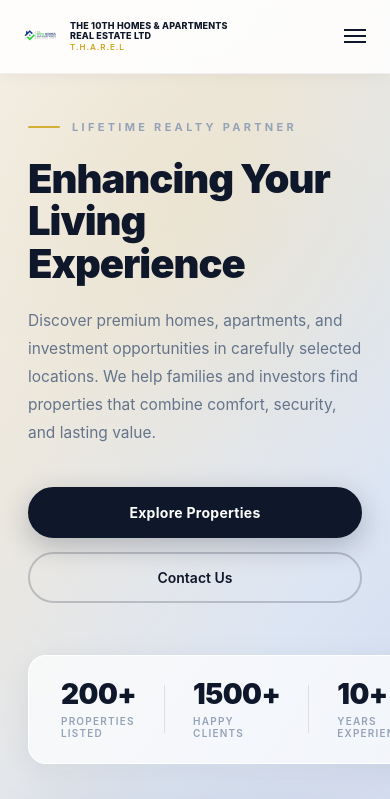
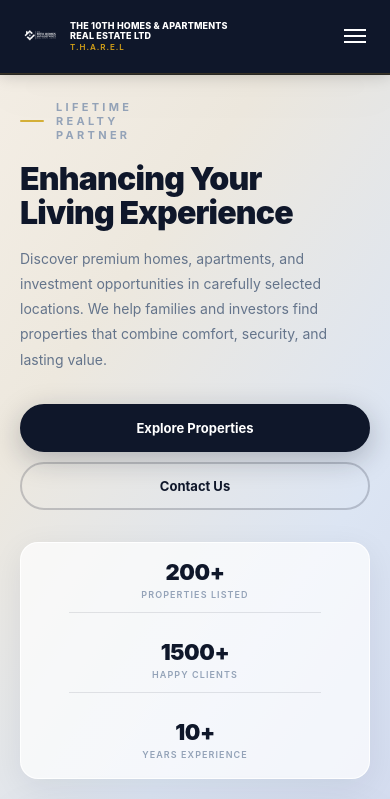
Before and after one commit to CodeWithHife/Tharel-homes, a Next.js app: page / in a window 390 px wide. Shown: the top 799 px of the page. Built offline with nearby package versions, Linux system fonts and the light colour scheme.

Commit message:
Hero: mobile stats fix, Navbar: black & gold theme with active link highlighting

```diff
--- a/src/components/Hero.jsx
+++ b/src/components/Hero.jsx
@@ -28,15 +28,16 @@ function useCountUp(target, duration = 2000, start = false) {
 function StatItem({ value, suffix, label, animate }) {
   const count = useCountUp(value, 2000, animate);
   return (
-    <div style={{ display: "flex", flexDirection: "column" }}>
+    <div style={{ display: "flex", flexDirection: "column", alignItems: "center" }}>
       <span
         style={{
           color: "#0F172A",
-          fontSize: "28px",
+          fontSize: "clamp(22px, 4vw, 28px)",
           fontWeight: 900,
           lineHeight: 1,
           fontFamily: "var(--font-montserrat), sans-serif",
           letterSpacing: "-0.02em",
+          textAlign: "center",
         }}
       >
         {count}
@@ -45,11 +46,12 @@ function StatItem({ value, suffix, label, animate }) {
       <span
         style={{
           color: "#94a3b8",
-          fontSize: "10px",
+          fontSize: "clamp(9px, 1.5vw, 10px)",
           letterSpacing: "0.12em",
           textTransform: "uppercase",
-          marginTop: "7px",
+          marginTop: "6px",
           fontWeight: 600,
+          textAlign: "center",
         }}
       >
         {label}
@@ -175,20 +177,23 @@ export default function Hero() {
           transform: scale(1.03);
         }
 
-        .h-btn-primary {
+        .h-btn-primary, .h-btn-secondary {
           display: inline-flex;
           align-items: center;
           justify-content: center;
-          background: #0F172A;
-          color: #ffffff;
           padding: 15px 34px;
           border-radius: 50px;
           font-weight: 700;
           font-size: 14px;
           text-decoration: none;
-          letter-spacing: 0.02em;
+          transition: all 0.35s ease;
+          width: auto;
+        }
+
+        .h-btn-primary {
+          background: #0F172A;
+          color: #ffffff;
           box-shadow: 0 8px 28px rgba(15,23,42,0.25);
-          transition: all 0.35s ease;
           border: 2px solid #0F172A;
         }
         .h-btn-primary:hover {
@@ -200,18 +205,9 @@ export default function Hero() {
         }
 
         .h-btn-secondary {
-          display: inline-flex;
-          align-items: center;
-          justify-content: center;
           background: transparent;
           color: #0F172A;
-          padding: 15px 34px;
-          border-radius: 50px;
-          font-weight: 600;
-          font-size: 14px;
-          text-decoration: none;
           border: 2px solid rgba(15,23,42,0.2);
-          transition: all 0.35s ease;
         }
         .h-btn-secondary:hover {
           border-color: #D4AF37;
@@ -219,15 +215,58 @@ export default function Hero() {
           transform: translateY(-3px);
         }
 
+        /* ── Mobile overrides ── */
         @media (max-width: 1024px) {
           .h-image-wrap {
             aspect-ratio: 16/10;
-            max-width: 100%;
           }
         }
+
         @media (max-width: 768px) {
           .h-image-wrap {
             aspect-ratio: 16/12;
+          }
+          .h-btn-primary, .h-btn-secondary {
+            width: 100% !important;
+            font-size: 13px !important;
+            padding: 14px 20px !important;
+          }
+          .h-anim-4 {
+            width: 100% !important;
+            flex-direction: column !important;
+            gap: 10px !important;
+          }
+        }
+
+        @media (max-width: 480px) {
+          .h-anim-2 {
+            font-size: 32px !important;
+          }
+          .h-anim-3 {
+            font-size: 14px !important;
+            max-width: 100% !important;
+          }
+          .h-anim-1 {
+            font-size: 10px !important;
+          }
+          .h-anim-1 span {
+            width: 24px !important;
+          }
+          .h-image-wrap {
+            aspect-ratio: 16/10;
+          }
+          .h-float {
+            animation: none;
+          }
+        }
+
+        @media (max-width: 380px) {
+          .h-anim-2 {
+            font-size: 28px !important;
+          }
+          .h-btn-primary, .h-btn-secondary {
+            font-size: 12px !important;
+            padding: 12px 16px !important;
           }
         }
       `}</style>
@@ -242,7 +281,7 @@ export default function Hero() {
           fontFamily: "var(--font-inter), sans-serif",
         }}
       >
-        {/* Decorative blobs */}
+        {/* Decorative blobs – hidden on small screens for performance */}
         <div
           style={{
             position: "absolute",
@@ -253,6 +292,7 @@ export default function Hero() {
             background: "radial-gradient(circle, rgba(212,175,55,0.08) 0%, transparent 68%)",
             borderRadius: "50%",
             pointerEvents: "none",
+            display: isDesktop ? "block" : "none",
           }}
         />
         <div
@@ -265,6 +305,7 @@ export default function Hero() {
             background: "radial-gradient(circle, rgba(15,23,42,0.05) 0%, transparent 68%)",
             borderRadius: "50%",
             pointerEvents: "none",
+            display: isDesktop ? "block" : "none",
           }}
         />
 
@@ -274,7 +315,7 @@ export default function Hero() {
           style={{
             maxWidth: "1280px",
             margin: "0 auto",
-            padding: isDesktop ? "0 64px" : "0 28px",
+            padding: isDesktop ? "0 64px" : "0 20px",
           }}
         >
           <div
@@ -283,9 +324,9 @@ export default function Hero() {
               flexDirection: isDesktop ? "row" : "column",
               alignItems: "center",
               minHeight: "calc(100vh - 80px)",
-              gap: isDesktop ? "60px" : "40px",
-              paddingTop: isDesktop ? "0" : "32px",
-              paddingBottom: isDesktop ? "0" : "64px",
+              gap: isDesktop ? "60px" : "30px",
+              paddingTop: isDesktop ? "0" : "20px",
+              paddingBottom: isDesktop ? "0" : "40px",
             }}
           >
             {/* LEFT COLUMN */}
@@ -299,7 +340,7 @@ export default function Hero() {
                 gap: "0",
               }}
             >
-              <div className="h-anim-1" style={{ marginBottom: "24px" }}>
+              <div className="h-anim-1" style={{ marginBottom: "20px" }}>
                 <span
                   style={{
                     display: "inline-flex",
@@ -332,8 +373,8 @@ export default function Hero() {
                   fontWeight: 900,
                   color: "#0F172A",
                   lineHeight: 1.06,
-                  marginBottom: "22px",
-                  fontSize: isDesktop ? "clamp(44px, 4vw, 66px)" : "40px",
+                  marginBottom: "16px",
+                  fontSize: isDesktop ? "clamp(44px, 4vw, 66px)" : "clamp(36px, 6vw, 44px)",
                   letterSpacing: "-0.025em",
                 }}
               >
@@ -345,10 +386,10 @@ export default function Hero() {
                 className="h-anim-3"
                 style={{
                   color: "#64748b",
-                  fontSize: "15.5px",
+                  fontSize: isDesktop ? "15.5px" : "clamp(14px, 2.5vw, 15px)",
                   lineHeight: 1.8,
-                  marginBottom: "40px",
-                  maxWidth: "420px",
+                  marginBottom: "32px",
+                  maxWidth: isDesktop ? "420px" : "100%",
                 }}
               >
                 Discover premium homes, apartments, and investment opportunities in
@@ -363,42 +404,55 @@ export default function Hero() {
                   flexDirection: isDesktop ? "row" : "column",
                   gap: "14px",
                   width: isDesktop ? "auto" : "100%",
-                  marginBottom: "52px",
+                  marginBottom: isDesktop ? "52px" : "32px",
                 }}
               >
                 <Link href="/properties" className="h-btn-primary">
                   Explore Properties
                 </Link>
-                {/* ✅ Updated: Contact Us now navigates to the contact page */}
                 <Link href="/contact" className="h-btn-secondary">
                   Contact Us
                 </Link>
               </div>
 
-              <div ref={statsRef} className="h-anim-5">
+              {/* ─── STATS ─── */}
+              <div ref={statsRef} className="h-anim-5" style={{ width: "100%" }}>
                 <div
                   style={{
-                    display: "inline-flex",
+                    display: "flex",
+                    flexDirection: isDesktop ? "row" : "column",
                     alignItems: "center",
-                    padding: "24px 32px",
+                    justifyContent: "space-around",
+                    padding: isDesktop ? "24px 32px" : "18px 16px",
                     background: "rgba(255,255,255,0.7)",
                     backdropFilter: "blur(18px)",
                     borderRadius: "18px",
                     border: "1px solid rgba(255,255,255,0.9)",
                     boxShadow: "0 8px 32px rgba(15,23,42,0.07)",
-                    gap: "0",
+                    gap: isDesktop ? "0" : "16px",
+                    width: "100%",
+                    flexWrap: "wrap",
                   }}
                 >
                   {stats.map((stat, i) => (
-                    <div key={stat.label} style={{ display: "flex", alignItems: "center" }}>
+                    <div
+                      key={stat.label}
+                      style={{
+                        display: "flex",
+                        alignItems: "center",
+                        flexDirection: isDesktop ? "row" : "column",
+                        width: isDesktop ? "auto" : "100%",
+                        justifyContent: "center",
+                      }}
+                    >
                       <StatItem {...stat} animate={statsVisible} />
                       {i < stats.length - 1 && (
                         <div
                           style={{
-                            width: "1px",
-                            height: "48px",
+                            width: isDesktop ? "1px" : "80%",
+                            height: isDesktop ? "48px" : "1px",
                             background: "rgba(15,23,42,0.1)",
-                            margin: "0 28px",
+                            margin: isDesktop ? "0 28px" : "12px 0",
                             flexShrink: 0,
                           }}
                         />
@@ -414,10 +468,11 @@ export default function Hero() {
               className="h-anim-img"
               style={{
                 width: isDesktop ? "48%" : "100%",
-                maxWidth: isDesktop ? "none" : "560px",
+                maxWidth: isDesktop ? "none" : "500px",
                 display: "flex",
                 alignItems: "center",
                 justifyContent: isDesktop ? "flex-end" : "center",
+                margin: isDesktop ? "0" : "0 auto",
               }}
             >
               <div
@@ -427,7 +482,6 @@ export default function Hero() {
                   position: "relative",
                 }}
               >
-                {/* Subtle glow */}
                 <div
                   style={{
                     position: "absolute",
@@ -480,3 +534,4 @@ export default function Hero() {
     </>
   );
 }
+;
--- a/src/components/Navbar.jsx
+++ b/src/components/Navbar.jsx
@@ -2,13 +2,13 @@
 import { useState, useEffect } from "react";
 import Link from "next/link";
 import Image from "next/image";
-import { usePathname } from "next/navigation"; // ← import for current path
+import { usePathname } from "next/navigation";
 
 export default function Navbar() {
   const [scrolled, setScrolled] = useState(false);
   const [menuOpen, setMenuOpen] = useState(false);
   const [isMobile, setIsMobile] = useState(false);
-  const pathname = usePathname(); // ← current URL path
+  const pathname = usePathname();
 
   useEffect(() => {
     const handleScroll = () => setScrolled(window.scrollY > 20);
@@ -30,7 +30,6 @@ export default function Navbar() {
     { label: "Contact", href: "/contact" },
   ];
 
-  // Helper to check if a link is active
   const isActiveLink = (href) => {
     if (href === "/") return pathname === "/";
     return pathname.startsWith(href);
@@ -44,14 +43,14 @@ export default function Navbar() {
           font-size: 13px;
           font-weight: 600;
           text-decoration: none;
-          color: #64748b;
+          color: #cbd5e1;
           padding-bottom: 4px;
           transition: color 0.3s ease;
           white-space: nowrap;
           letter-spacing: 0.01em;
         }
-        .nv-link:hover { color: #0F172A; }
-        .nv-link.active { color: #0F172A; }
+        .nv-link:hover { color: #ffffff; }
+        .nv-link.active { color: #D4A017; }
         .nv-link::after {
           content: "";
           position: absolute;
@@ -66,16 +65,16 @@ export default function Navbar() {
         .nv-btn-login {
           font-size: 12.5px;
           font-weight: 600;
-          color: #0F172A;
+          color: #D4A017;
           text-decoration: none;
           padding: 8px 16px;
           border-radius: 8px;
-          border: 1.5px solid #0F172A;
+          border: 1.5px solid #D4A017;
           transition: all 0.3s ease;
           background: transparent;
           white-space: nowrap;
         }
-        .nv-btn-login:hover { background: #0F172A; color: #ffffff; }
+        .nv-btn-login:hover { background: #D4A017; color: #0F172A; }
         .nv-btn-register {
           font-size: 12.5px;
           font-weight: 700;
@@ -88,22 +87,70 @@ export default function Navbar() {
           transition: all 0.3s ease;
           white-space: nowrap;
         }
-        .nv-btn-register:hover { background: #0F172A; color: #D4A017; border-color: #0F172A; }
+        .nv-btn-register:hover { background: #0F172A; color: #D4A017; border-color: #D4A017; }
         .nv-mobile-link {
           display: block;
           font-size: 14px;
           font-weight: 600;
-          color: #64748b;
+          color: #cbd5e1;
           text-decoration: none;
           padding: 12px 0;
-          border-bottom: 1px solid #f1f5f9;
+          border-bottom: 1px solid rgba(255,255,255,0.08);
           transition: color 0.3s ease;
         }
-        .nv-mobile-link:hover, .nv-mobile-link.active { color: #0F172A; }
+        .nv-mobile-link:hover, .nv-mobile-link.active { color: #D4A017; }
+        .nv-mobile-btn {
+          display: block;
+          width: 100%;
+          text-align: center;
+          padding: 10px;
+          border-radius: 8px;
+          font-size: 14px;
+          font-weight: 600;
+          transition: all 0.3s ease;
+          text-decoration: none;
+        }
+        .nv-mobile-btn-login {
+          border: 1.5px solid #D4A017;
+          color: #D4A017;
+          background: transparent;
+        }
+        .nv-mobile-btn-login:hover { background: #D4A017; color: #0F172A; }
+        .nv-mobile-btn-register {
+          background: #D4A017;
+          color: #0F172A;
+          border: 1.5px solid #D4A017;
+        }
+        .nv-mobile-btn-register:hover { background: #0F172A; color: #D4A017; border-color: #D4A017; }
+        .nv-hamburger {
+          display: flex;
+          flex-direction: column;
+          gap: 4px;
+          background: none;
+          border: none;
+          cursor: pointer;
+          padding: 4px;
+        }
+        .nv-hamburger span {
+          display: block;
+          width: 22px;
+          height: 2px;
+          background: #ffffff;
+          transition: all 0.3s ease;
+        }
+        .nv-hamburger.open span:nth-child(1) {
+          transform: rotate(45deg) translate(4px, 4px);
+        }
+        .nv-hamburger.open span:nth-child(2) {
+          opacity: 0;
+        }
+        .nv-hamburger.open span:nth-child(3) {
+          transform: rotate(-45deg) translate(4px, -4px);
+        }
         .brand-name {
           font-size: 13px;
           font-weight: 800;
-          color: #0F172A;
+          color: #ffffff;
           letter-spacing: 0.02em;
           text-transform: uppercase;
           font-family: var(--font-montserrat), sans-serif;
@@ -139,10 +186,9 @@ export default function Navbar() {
           height: "74px",
           display: "flex",
           alignItems: "center",
-          backgroundColor: scrolled ? "rgba(255,255,255,0.96)" : "rgba(255,255,255,0.88)",
-          backdropFilter: "blur(24px)",
-          boxShadow: scrolled ? "0 4px 28px rgba(15,23,42,0.10)" : "0 1px 16px rgba(15,23,42,0.05)",
-          borderBottom: "1px solid rgba(15,23,42,0.06)",
+          backgroundColor: "#0F172A",
+          boxShadow: scrolled ? "0 4px 28px rgba(0,0,0,0.4)" : "0 1px 16px rgba(0,0,0,0.2)",
+          borderBottom: "1px solid rgba(212,160,23,0.2)",
           transition: "all 0.4s ease",
           fontFamily: "var(--font-inter), sans-serif",
           padding: "0 20px",
@@ -175,16 +221,14 @@ export default function Navbar() {
               width={isMobile ? 40 : 56}
               height={isMobile ? 40 : 56}
               priority
-              style={{ objectFit: "contain" }}
+              style={{ objectFit: "contain", filter: "brightness(0) invert(1)" }}
               onError={(e) => (e.currentTarget.src = "/images/placeholder.jpg")}
             />
             <div style={{ lineHeight: 1.15, maxWidth: isMobile ? "160px" : "none" }}>
               <div className="brand-name">
                 The 10th Homes & Apartments Real Estate Ltd
               </div>
-              <div className="brand-short">
-                T.H.A.R.E.L
-              </div>
+              <div className="brand-short">T.H.A.R.E.L</div>
             </div>
           </Link>
 
@@ -219,60 +263,18 @@ export default function Navbar() {
 
           {!isMobile && (
             <div style={{ display: "flex", alignItems: "center", gap: "8px", flexShrink: 0 }}>
-              <Link href="/login" className="nv-btn-login">
-                Login
-              </Link>
-              <Link href="/signup" className="nv-btn-register">
-                Register
-              </Link>
+              <Link href="/login" className="nv-btn-login">Login</Link>
+              <Link href="/signup" className="nv-btn-register">Register</Link>
             </div>
           )}
 
           {isMobile && (
             <button
               onClick={() => setMenuOpen(!menuOpen)}
-              style={{
-                background: "none",
-                border: "none",
-                cursor: "pointer",
-                padding: "4px",
-                display: "flex",
-                flexDirection: "column",
-                gap: "4px",
-                marginLeft: "auto",
-              }}
+              className={"nv-hamburger " + (menuOpen ? "open" : "")}
               aria-label="Toggle menu"
             >
-              <span
-                style={{
-                  display: "block",
-                  width: "22px",
-                  height: "2px",
-                  background: "#0F172A",
-                  transition: "all 0.3s",
-                  transform: menuOpen ? "rotate(45deg) translate(4px, 4px)" : "none",
-                }}
-              />
-              <span
-                style={{
-                  display: "block",
-                  width: "22px",
-                  height: "2px",
-                  background: "#0F172A",
-                  transition: "all 0.3s",
-                  opacity: menuOpen ? 0 : 1,
-                }}
-              />
-              <span
-                style={{
-                  display: "block",
-                  width: "22px",
-                  height: "2px",
-                  background: "#0F172A",
-                  transition: "all 0.3s",
-                  transform: menuOpen ? "rotate(-45deg) translate(4px, -4px)" : "none",
-                }}
-              />
+              <span /><span /><span />
             </button>
           )}
         </div>
@@ -286,12 +288,12 @@ export default function Navbar() {
             left: 0,
             width: "100%",
             zIndex: 999,
-            backgroundColor: "rgba(255,255,255,0.98)",
-            backdropFilter: "blur(24px)",
+            backgroundColor: "#0F172A",
             maxHeight: menuOpen ? "600px" : "0",
             overflow: "hidden",
             transition: "max-height 0.45s ease",
-            boxShadow: "0 12px 40px rgba(15,23,42,0.1)",
+            boxShadow: "0 12px 40px rgba(0,0,0,0.4)",
+            borderBottom: "1px solid rgba(212,160,23,0.15)",
           }}
         >
           <div style={{ padding: "20px 28px 32px" }}>
@@ -312,12 +314,8 @@ export default function Navbar() {
               })}
             </ul>
             <div style={{ display: "flex", flexDirection: "column", gap: "8px", marginTop: "20px" }}>
-              <Link href="/login" className="nv-btn-login" style={{ textAlign: "center", display: "block" }}>
-                Login
-              </Link>
-              <Link href="/signup" className="nv-btn-register" style={{ textAlign: "center", display: "block" }}>
-                Register
-              </Link>
+              <Link href="/login" className="nv-mobile-btn nv-mobile-btn-login">Login</Link>
+              <Link href="/signup" className="nv-mobile-btn nv-mobile-btn-register">Register</Link>
             </div>
           </div>
         </div>
```
